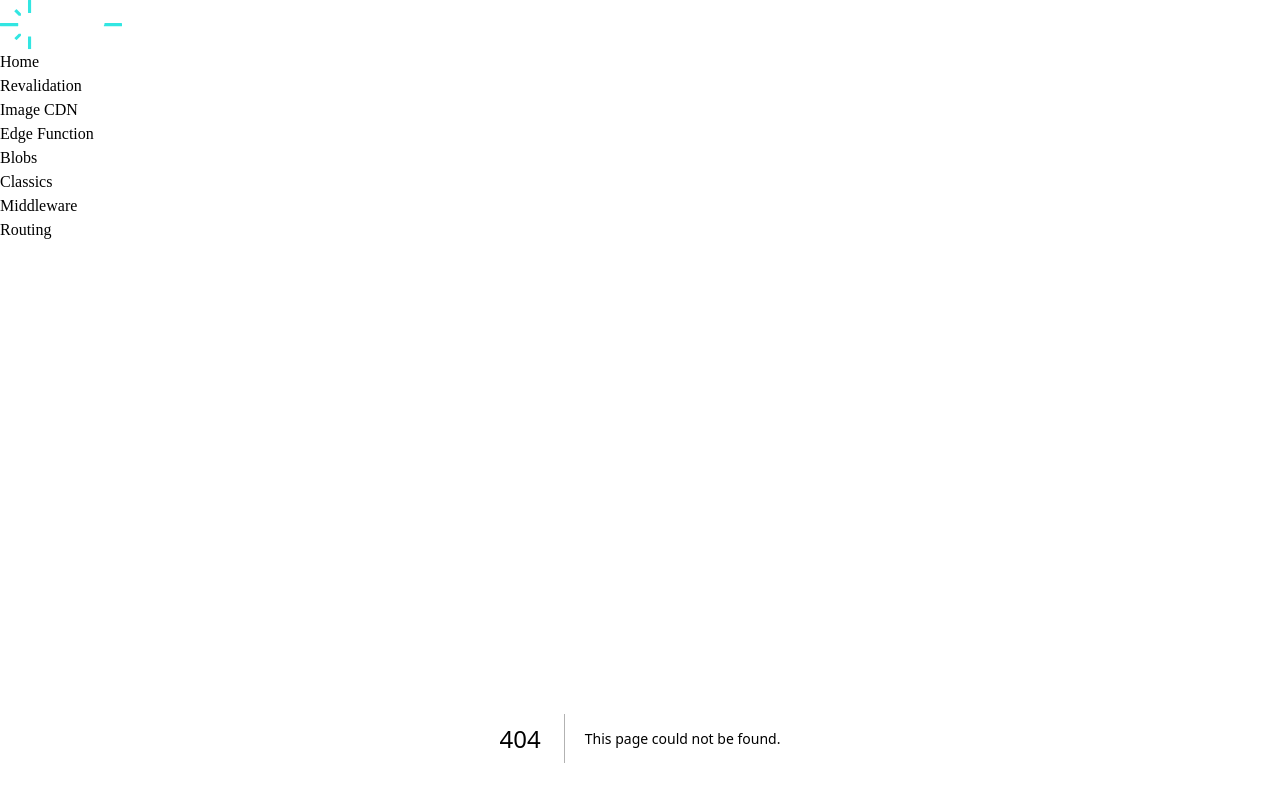
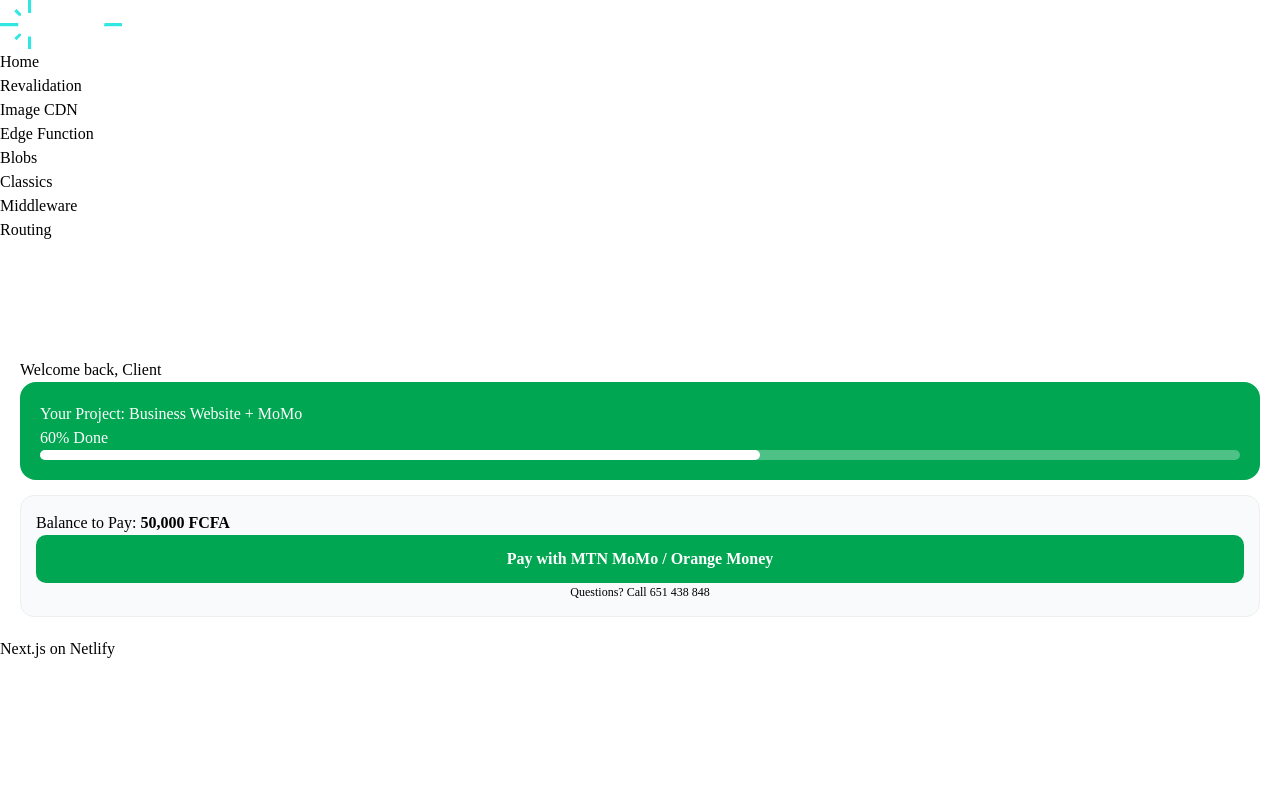
Before and after one commit to Mavo237/KHALIFA-Tech-Business-Empire-, a Next.js app: page /dashboard in a window 1280 px wide. Before the commit this address had no page. Shown: the top 800 px of the page. Built offline with nearby package versions, Linux system fonts and the light colour scheme.

Commit message:
Create Dashboard component for client overview

```diff
--- /dev/null
+++ b/app/dashboard/page.tsx
@@ -0,0 +1,17 @@
+export default function Dashboard() {
+  return (
+    <div style={{ padding: 20 }}>
+      <h2>Welcome back, Client</h2>
+      <div style={{ background: '#00A651', color: '#fff', padding: 20, borderRadius: 16 }}>
+        <p>Your Project: Business Website + MoMo</p>
+        <h1>60% Done</h1>
+        <div style={{ background: 'rgba(255,255,255,0.3)', height: 10, borderRadius: 5 }}><div style={{ background: '#fff', width: '60%', height: 10, borderRadius: 5 }}></div></div>
+      </div>
+      <div style={{ background: '#F9FAFB', padding: 15, borderRadius: 14, marginTop: 15, border: '1px solid #eee' }}>
+        <p>Balance to Pay: <b>50,000 FCFA</b></p>
+        <a href="https://wa.me/237651438848?text=I%20want%20to%20pay%20my%20balance"><button style={{ background: '#00A651', color: '#fff', padding: 12, width: '100%', border: 'none', borderRadius: 10, fontWeight: 'bold' }}>Pay with MTN MoMo / Orange Money</button></a>
+        <p style={{ textAlign: 'center', fontSize: 12 }}>Questions? Call 651 438 848</p>
+      </div>
+    </div>
+  )
+}
```
